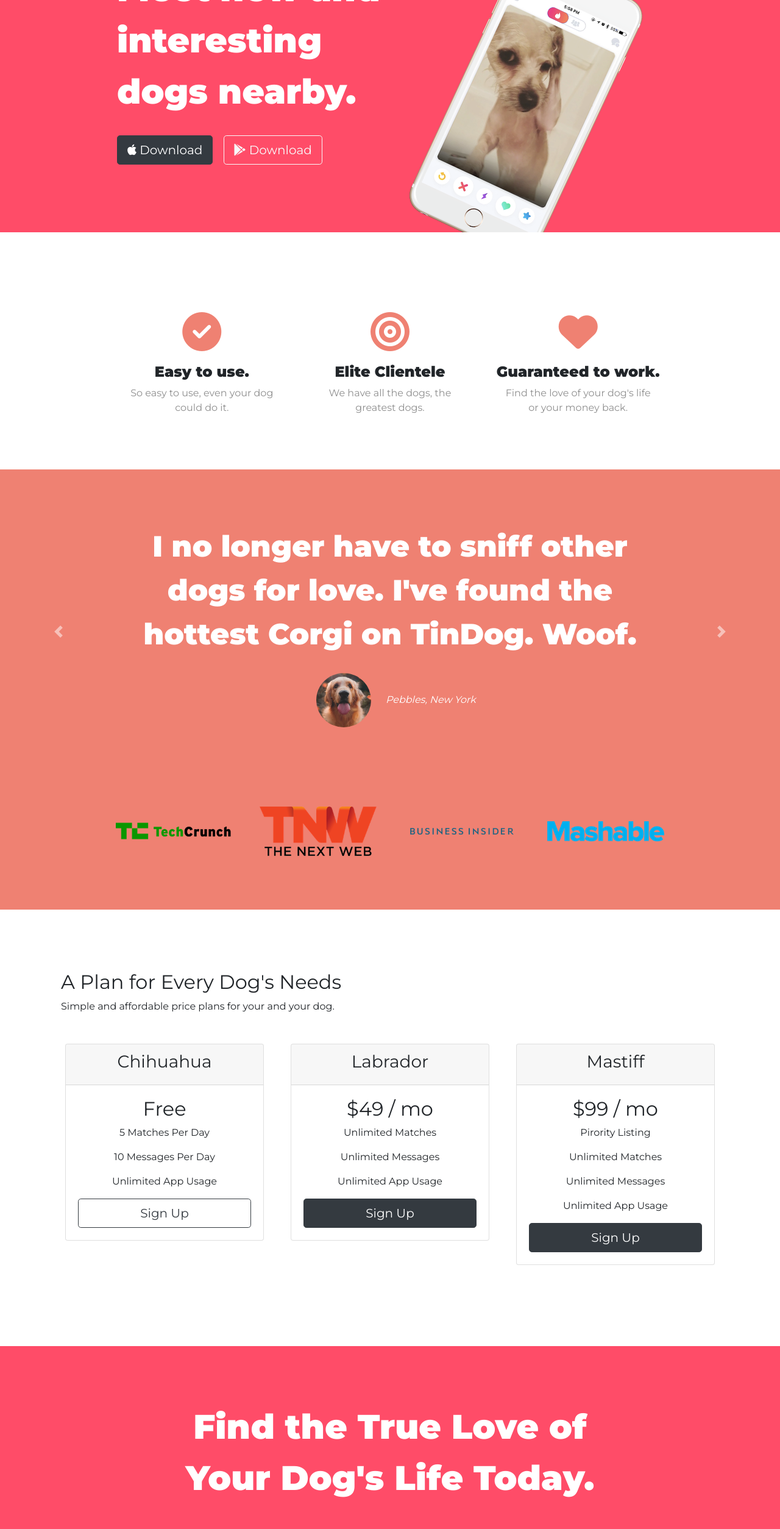
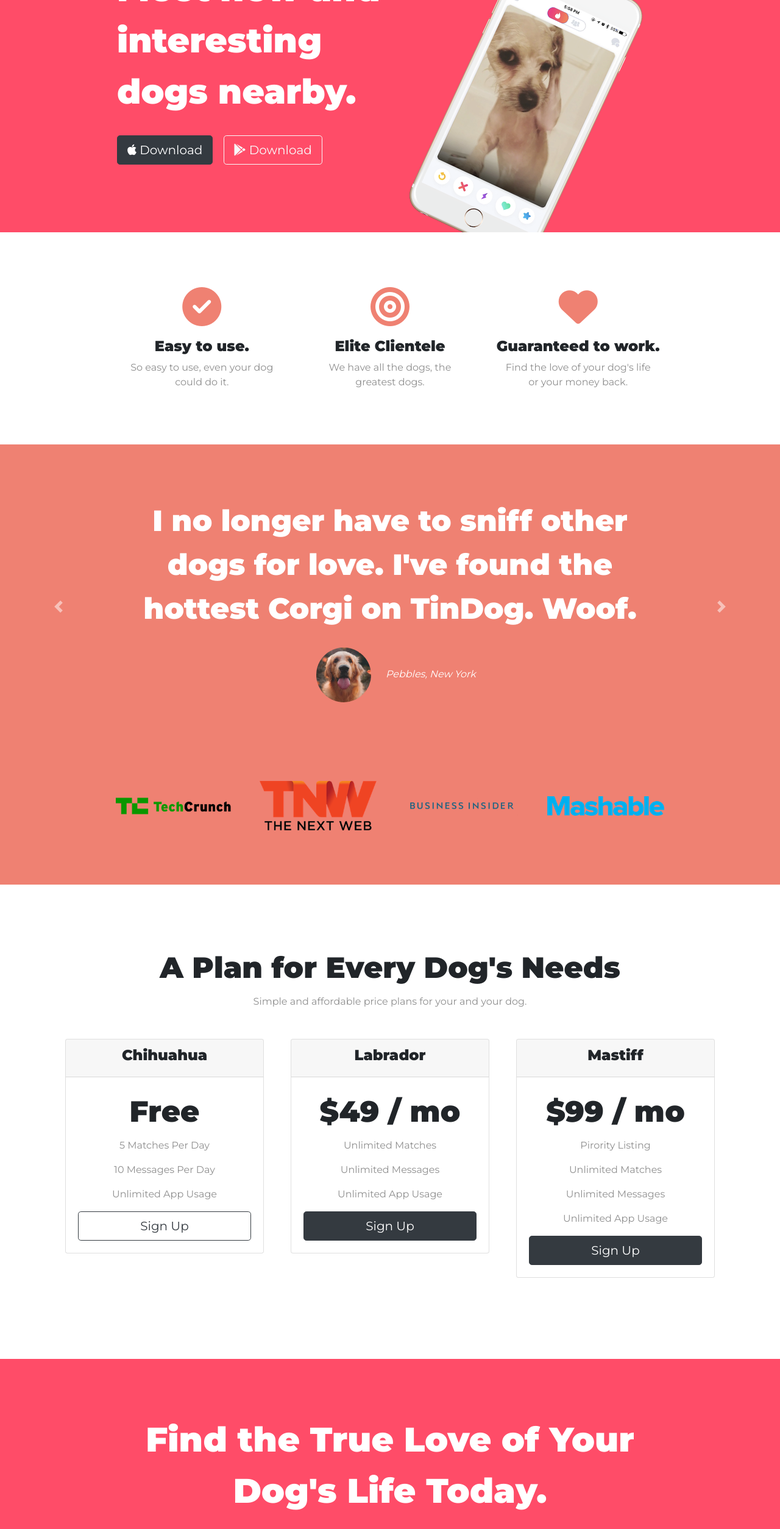
Before and after one commit to MaesterAli/TinDog, a plain HTML site: page index.html in a window 1280 px wide. Shown: the part 240-2748 px from the top of the page at 61% size. Drawn offline with nearby package versions, Linux system fonts and the light colour scheme; a web font is replaced by a local one.

Commit message:
Refactored

```diff
--- a/css/styles.css
+++ b/css/styles.css
@@ -1,24 +1,43 @@
 
 body {
   font-family: 'Montserrat';
+  text-align: center;
 }
 
-#title {
-  background-color: #FF4C68;
-  color: #FFF;
+p {
+  color: #8F8F8F;
 }
 
-.container-fluid {
-  padding: 3% 15% 7%;
-}
+/* Headings */
 
-h1 {
-  font-family: "Montserrat";
+.big-heading {
   font-size: 3.5rem;
   font-weight: 900;
   line-height: 1.5;
 }
 
+.section-heading {
+  font-weight: 600;
+  font-size: 3rem;
+  line-height: 1.5;
+}
+
+/* Containers */
+
+.container-fluid {
+  padding: 7% 15%;
+}
+
+/* Sections */
+
+.colored-section {
+  background-color: #FF4C68;
+  color: #FFF;
+}
+
+.white-section {
+  background-color: #FFF;
+}
 
 /* Navigation Bar */
 
@@ -42,10 +61,11 @@ h1 {
   font-weight: 100;
 }
 
-/* Download Buttons */
+/* Title Section */
 
-.download-btn {
-  margin: 5% 3% 5% 0;
+#title .container-fluid {
+  padding: 3% 15% 7%;
+  text-align: left;
 }
 
 .title-img {
@@ -56,16 +76,14 @@ h1 {
   width: 50%;
 }
 
-#features {
-  background-color: #FFF;
-  position: relative;
-  text-align: center;
-  z-index: 1;
+/* Download Buttons */
+
+.download-btn {
+  margin: 5% 3% 5% 0;
 }
 
-
-.features-col {
-  padding-top: 10%;
+#features {
+  position: relative;
 }
 
 .features-icon {
@@ -78,13 +96,12 @@ h1 {
   color: #FF4C68;
 }
 
-h3.features {
+.feature-title {
   font-size: 1.5rem;
   font-weight: 600;
 }
 
 p.features {
-  color: #8F8F8F;
   margin: 0 auto;
   padding: 0 7%;
 }
@@ -93,21 +110,12 @@ p.features {
 
 #testimonials {
   background-color: #EF8172;
-  color: #FFF;
-  text-align: center;
 }
 
-.carousel-item {
-    padding: 7% 15%;
-}
-
-#testimonials h2 {
-  color: #FFF;
+.testimonial-text {
+  font-weight: 600;
+  font-size: 3rem;
   line-height: 1.5;
-  font-family: "Montserrat";
-  font-size: 3rem;
-  font-weight: 900;
-
 }
 
 .testimonials-img {
@@ -121,7 +129,6 @@ p.features {
 #press {
   background-color: #EF8172;
   padding-bottom: 3%;
-  text-align: center;
 }
 
 .press-logo {
@@ -139,28 +146,21 @@ p.features {
   padding: 3% 2%;
 }
 
-/* CTA Section */
-
-#cta {
-  background-color: #ff4c68;
-  color: #fff;
-  padding: 7% 22%;
-  text-align: center;
+.price-title {
+  font-size: 1.5rem;
+  font-weight: 600;
 }
 
-.cta-heading {
-  font-size: 3.5rem;
-  font-weight: 900;
+.price-text {
+  font-weight: 600;
+  font-size: 3rem;
   line-height: 1.5;
 }
 
+/* CTA Section */
+
+
 /* Footer Section */
-
-#footer {
-  background-color: #fff;
-  padding: 7% 15%;
-  text-align: center;
-}
 
 .footer-link {
   margin: 20px 10px;
--- a/index.html
+++ b/index.html
@@ -23,7 +23,7 @@
 
 <body>
 
-  <section id="title">
+  <section id="title" class="colored-section">
 
     <div class="container-fluid title">
     <!-- Nav Bar -->
@@ -53,7 +53,7 @@
 
       <div class="row">
         <div class="col-lg-6">
-          <h1>Meet new and interesting dogs nearby.</h1>
+          <h1 class="big-heading">Meet new and interesting dogs nearby.</h1>
           <button type="button" class="btn btn-dark btn-lg download-btn"><i class="fab fa-apple"></i> Download</button>
           <button type="button" class="btn btn-outline-light btn-lg download-btn"><i class="fab fa-google-play"></i> Download</button>
         </div>
@@ -68,24 +68,24 @@
 
   <!-- Features -->
   <div class="cover">
-    <section id="features">
+    <section id="features" class="white-section">
 
       <div class="container-fluid">
 
         <div class="row">
-          <div class="col-lg-4 features-col">
+          <div class="col-lg-4">
             <i class="fas fa-check-circle fa-4x features-icon"></i>
-            <h3 class="features">Easy to use.</h3>
+            <h3 class="feature-title">Easy to use.</h3>
             <p class="features">So easy to use, even your dog could do it.</p>
           </div>
-          <div class="col-lg-4 features-col">
+          <div class="col-lg-4">
             <i class="fas fa-bullseye fa-4x features-icon"></i>
-            <h3 class="features">Elite Clientele</h3>
+            <h3 class="feature-title">Elite Clientele</h3>
             <p class="features">We have all the dogs, the greatest dogs.</p>
           </div>
-          <div class="col-lg-4 features-col">
+          <div class="col-lg-4">
             <i class="fas fa-heart fa-4x features-icon"></i>
-            <h3 class="features">Guaranteed to work.</h3>
+            <h3 class="feature-title">Guaranteed to work.</h3>
             <p class="features">Find the love of your dog's life or your money back.</p>
           </div>
         </div>
@@ -96,20 +96,20 @@
 
     <!-- Testimonials -->
 
-    <section id="testimonials">
+    <section id="testimonials" class="colored-section">
 
 
       <div id="testimonials-crousel" class="carousel slide" data-ride="false">
 
         <div class="carousel-inner">
-          <div class="carousel-item active">
-            <h2>I no longer have to sniff other dogs for love. I've found the hottest Corgi on TinDog. Woof.</h2>
+          <div class="carousel-item active container-fluid">
+            <h2 class="testimonial-text">I no longer have to sniff other dogs for love. I've found the hottest Corgi on TinDog. Woof.</h2>
             <img class="testimonials-img" src="images/dog-img.jpg" alt="dog-profile">
             <em>Pebbles, New York</em>
           </div>
 
-          <div class="carousel-item">
-            <h2>My dog used to be so lonely, but with TinDog's help, they've found the love of their life. I think.</h2>
+          <div class="carousel-item container-fluid">
+            <h2 class="testimonial-text">My dog used to be so lonely, but with TinDog's help, they've found the love of their life. I think.</h2>
             <img class="testimonials-img" src="images/lady-img.jpg" alt="lady-profile">
             <em>Beverly, Illinois</em>
           </div>
@@ -129,7 +129,7 @@
 
     <!-- Press -->
 
-    <section id="press">
+    <section id="press" class="colored-section">
       <img class="press-logo" src="images/techcrunch.png" alt="tc-logo">
       <img class="press-logo" src="images/tnw.png" alt="tnw-logo">
       <img class="press-logo" src="images/bizinsider.png" alt="biz-insider-logo">
@@ -140,9 +140,9 @@
 
     <!-- Pricing -->
 
-    <section id="pricing">
+    <section id="pricing" class="white-section">
 
-      <h2>A Plan for Every Dog's Needs</h2>
+      <h2 class="section-heading">A Plan for Every Dog's Needs</h2>
       <p>Simple and affordable price plans for your and your dog.</p>
 
       <!-- <div class="card-deck"> -->
@@ -151,10 +151,10 @@
           <div class="pricing-column col-lg-4 col-md-6">
             <div class="card text-center">
               <div class="card-header">
-                <h3>Chihuahua</h3>
+                <h3 class="price-title">Chihuahua</h3>
               </div>
               <div class="card-body">
-                <h2>Free</h2>
+                <h2 class="price-text">Free</h2>
                 <p>5 Matches Per Day</p>
                 <p>10 Messages Per Day</p>
                 <p>Unlimited App Usage</p>
@@ -166,10 +166,10 @@
           <div class="pricing-column col-lg-4 col-md-6">
             <div class="card text-center">
               <div class="card-header">
-                <h3>Labrador</h3>
+                <h3 class="price-title">Labrador</h3>
               </div>
               <div class="card-body">
-                <h2>$49 / mo</h2>
+                <h2 class="price-text">$49 / mo</h2>
                 <p>Unlimited Matches</p>
                 <p>Unlimited Messages</p>
                 <p>Unlimited App Usage</p>
@@ -181,10 +181,10 @@
           <div class="pricing-column col-lg-4">
             <div class="card text-center">
               <div class="card-header">
-                <h3>Mastiff</h3>
+                <h3 class="price-title">Mastiff</h3>
               </div>
               <div class="card-body">
-                <h2>$99 / mo</h2>
+                <h2 class="price-text">$99 / mo</h2>
                 <p>Pirority Listing</p>
                 <p>Unlimited Matches</p>
                 <p>Unlimited Messages</p>
@@ -204,24 +204,25 @@
 
     <!-- Call to Action -->
 
-    <section id="cta">
-
-      <h3 class="cta-heading">Find the True Love of Your Dog's Life Today.</h3>
+    <section id="cta" class="colored-section">
+      <div class="container-fluid">
+        <h3 class="big-heading">Find the True Love of Your Dog's Life Today.</h3>
         <button type="button" class="btn btn-dark btn-lg download-btn"><i class="fab fa-apple"></i> Download</button>
         <button type="button" class="btn btn-light btn-lg download-btn"><i class="fab fa-google-play"></i> Download</button>
-
+      </div>
     </section>
 
 
     <!-- Footer -->
 
-    <footer id="footer">
+    <footer id="footer" class="white-section">
+      <div class="container-fluid">
         <a href="https://www.twitter.com/"><i class="fab fa-twitter footer-link"></i></a>
         <a href="https://www.facebook.com/"><i class="fab fa-facebook-f footer-link"></i></a>
         <a href="https://www.instagram.com/"><i class="fab fa-instagram footer-link"></i></a>
         <a href="https://www.gmail.com/"><i class="fas fa-envelope footer-link"></i></a>
         <p class="footer-text">© Copyright 2018 TinDog</p>
-
+      </div>
     </footer>
 
   </div>
```
Lines whose indentation alone changed are shown as unchanged.
